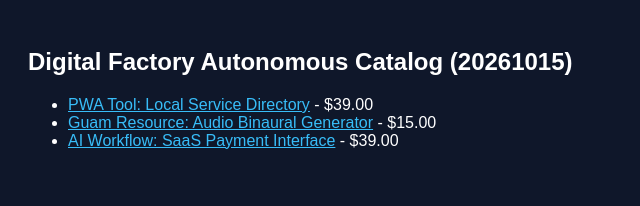
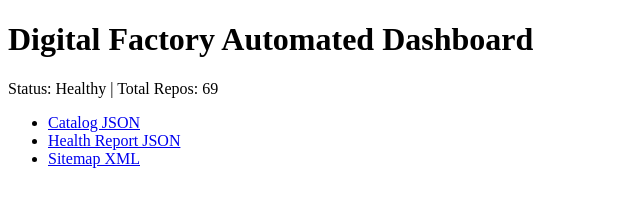
Before and after one commit to ram133/digital_factory, a plain HTML site: page index.html in a window 1280 px wide. Shown: the whole page, without its empty margins (0-640 px from the left). Drawn offline with Linux system fonts and the light colour scheme.

Commit message:
Add GitHub Pages index dashboard

```diff
--- a/index.html
+++ b/index.html
@@ -1,10 +1,13 @@
 <!DOCTYPE html>
 <html>
-<head><title>Digital Factory Live Catalog</title><meta name="viewport" content="width=device-width, initial-scale=1"></head>
-<body style="font-family:sans-serif; background:#0f172a; color:#fff; padding:20px;">
-    <h2>Digital Factory Autonomous Catalog (20261015)</h2>
-    <ul>
-        <li><a style="color:#38bdf8" href="products/asset_1_20261015.html">PWA Tool: Local Service Directory</a> - $39.00</li><li><a style="color:#38bdf8" href="products/asset_2_20261015.html">Guam Resource: Audio Binaural Generator</a> - $15.00</li><li><a style="color:#38bdf8" href="products/asset_3_20261015.html">AI Workflow: SaaS Payment Interface</a> - $39.00</li>
-    </ul>
+<head><title>Digital Factory Dashboard</title></head>
+<body>
+<h1>Digital Factory Automated Dashboard</h1>
+<p>Status: Healthy | Total Repos: 69</p>
+<ul>
+  <li><a href="catalog.json">Catalog JSON</a></li>
+  <li><a href="health_report.json">Health Report JSON</a></li>
+  <li><a href="sitemap.xml">Sitemap XML</a></li>
+</ul>
 </body>
 </html>
```
